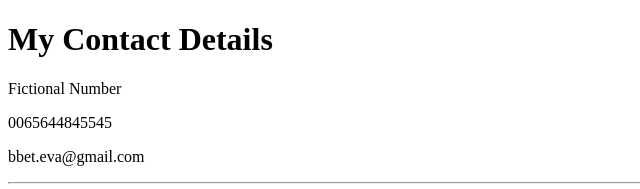
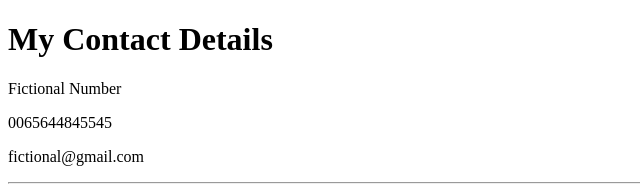
Before and after one commit to bbeta/cv, a plain HTML site: page contact.html in a window 1280 px wide. Shown: the top 189 px of the page, 0-640 px from the left. Drawn offline with Linux system fonts and the light colour scheme.

Commit message:
Update contact.html

```diff
--- a/contact.html
+++ b/contact.html
@@ -10,7 +10,7 @@
   <h1>My Contact Details</h1>
   <p>Fictional Number</p>
   <p>0065644845545</p>
-  <p>bbet.eva@gmail.com</p>
+  <p>fictional@gmail.com</p>
 <hr>
   <form class="" action="mailto:bbet.eva@gmail.com" method="post" enctype="text/plain">
     <label for="">Your Name:</label>
```
